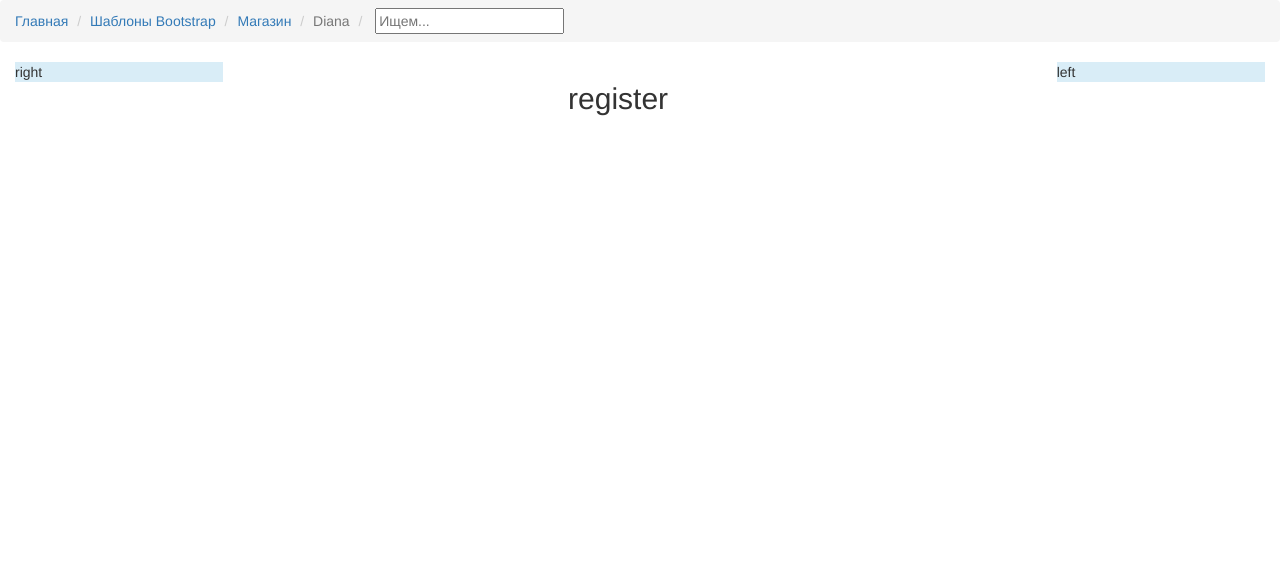
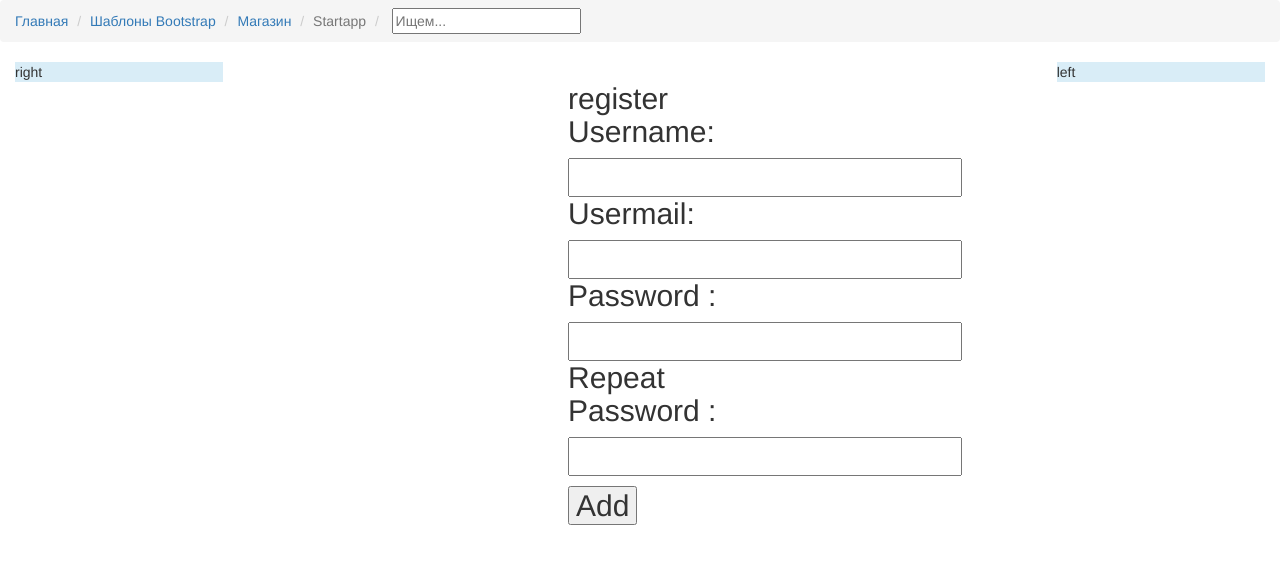
Before and after one commit to SpaikerZ/django, a Django app: page /users/registrate/ in a window 1280 px wide. Shown: the top 564 px of the page. Run offline with Django 3.2, Linux system fonts and the light colour scheme; some libraries are stand-ins or nearby versions.

Commit message:
0.0.11.1(registrate)

```diff
--- a/Users/forms.py
+++ b/Users/forms.py
@@ -1,17 +1,20 @@
 from .models import usersmodel
 from django import forms
 
+from django.contrib.auth.models import User
+
 
 class usersmodelregisterform(forms.ModelForm):
-    password1 = forms.CharField(label=' first Password ', widget=forms.PasswordInput)
-    password2 = forms.CharField(label=' second Password ', widget=forms.PasswordInput)
-
+    userpassword1 = forms.CharField(label=' first Password ', widget=forms.PasswordInput)
+    userpassword2 = forms.CharField(label=' second Password ', widget=forms.PasswordInput)
+    username = forms.CharField(max_length=64)
     class Meta:
         model = usersmodel
         fields = ('username', 'usermail', 'userpassword1', 'userpassword2')
 
-    def clean_password2(self):
+    def set_password(self):
+    #def clean_password2(self):
         cd = self.cleaned_data
-        if cd['password1'] != cd['password2']:
+        if cd['userpassword1'] != cd['userpassword2']:
             raise forms.ValidationError('Passwords don\'t match.')
         return cd['password2']
--- a/Users/models.py
+++ b/Users/models.py
@@ -1,5 +1,7 @@
 from django.db import models
 
+from django.contrib.auth.models import *
+from django.contrib.auth.models import User
 
 
 class usersmodel(models.Model):
--- a/Users/templates/users/register.html
+++ b/Users/templates/users/register.html
@@ -3,5 +3,31 @@
 {% block body %}
 <h2>
     register
+    <form method="POST" class="form">
+        {% csrf_token %}
+
+
+        <p>Username: </p>
+        <input type="text" name="username" maxlength="64">
+        <p>Usermail: </p>
+        <input type="text" name="usermail" maxlength="254">
+
+        <p>Password : </p>
+        <input type="password" name="userpassword1" maxlength="254">
+        <p>Repeat Password : </p>
+        <input type="password" name="userpassword2" maxlength="254">
+
+
+
+        <p>
+          <div>
+            <input type="submit" value="Add">
+          </div>
+        </p>
+
+
+    </form>
+
+
 </h2>
 {% endblock %}
--- a/Users/templates/users/register_done.html
+++ b/Users/templates/users/register_done.html
@@ -2,6 +2,6 @@
 
 {% block body %}
 <h2>
-    register_done
+    register is done
 </h2>
 {% endblock %}
--- a/Users/templates/users/wrapper.html
+++ b/Users/templates/users/wrapper.html
@@ -24,7 +24,7 @@
         <li><a href="https://bootstraptema.ru/"><span>Главная</span></a></li>
         <li><a href="/stuff/templates_bootstrap/1"><span>Шаблоны Bootstrap</span></a></li>
         <li><a href="/stuff/templates_bootstrap/shop/7"><span>Магазин</span></a></li>
-        <li class="active">Diana</li>
+        <li class="active">Startapp</li>
         <li><span class="input-icon">
             <input type="text" name="q" placeholder="Ищем..." class="nav-search-input queryField"
             id="nav-search-input" autocomplete="off"></li>
--- a/Users/views.py
+++ b/Users/views.py
@@ -1,6 +1,9 @@
 from django.shortcuts import render
 from .forms import *
 from .models import *
+
+from django.contrib.auth.models import *
+from django.contrib.auth.models import User
 
 
 
@@ -11,15 +14,20 @@ def register(request):
         user_form = usersmodelregisterform(request.POST)
 
         if user_form.is_valid():
-            newuser = user_form.save(commit=False)
+            new_user = user_form.save(commit=False)
 
-            new_user.set_password(user_form.cleaned_data['password1'])
+            u = User.objects.get(username = new_user.username)
+            u.set_password()
+            u.save()
+
+            new_user.set_password(user_form.cleaned_data['userpassword1'])
 
             new_user.save()
             return render(request, 'users/register_done.html', {'new_user': new_user})
     else:
-        user_form = usersmodelregisterform()
-    return render(request, 'users/register.html', {'user_form': user_form})
+        user_form = usersmodelregisterform(request.POST)
+        return render(request, 'users/register.html', {'user_form': user_form})
+
 
 def index(request):
     return render(request, 'users/index.html')
```
